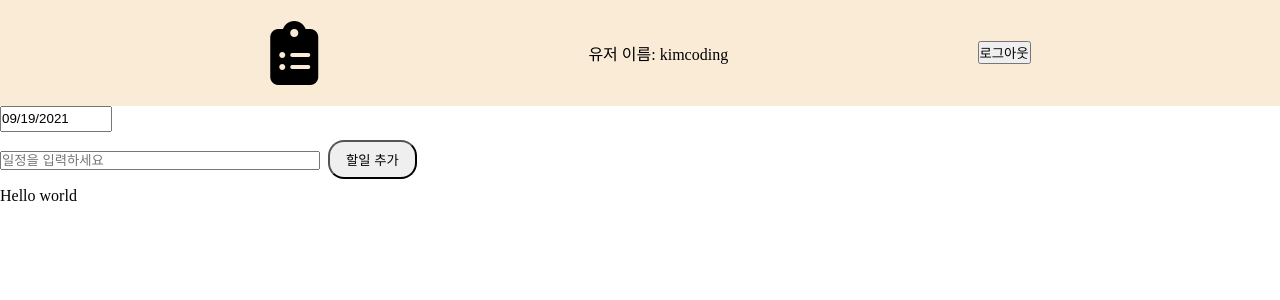
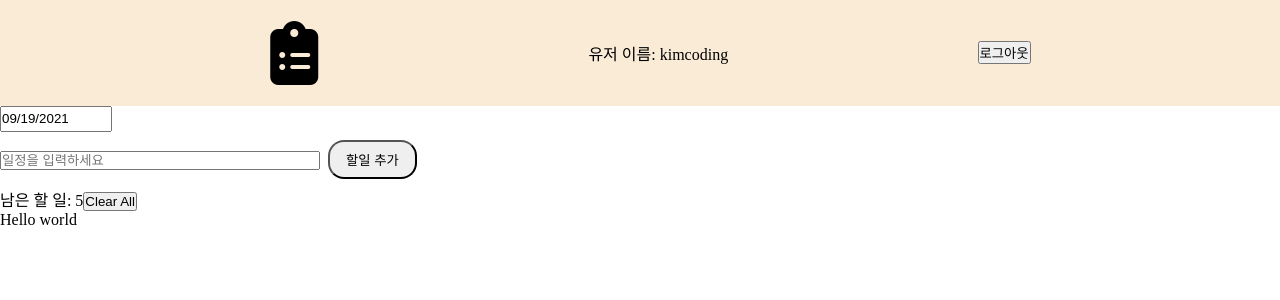
Before and after one commit to lsm6627/codegangster_toto, a React (Create React App) app: page / in a window 1280 px wide. Shown: the top 300 px of the page. Built offline with nearby package versions, Linux system fonts and the light colour scheme.

Commit message:
CountClear 컴포넌트 틀 잡기, isclear 상태 생성 (#4)

```diff
--- a/src/App.js
+++ b/src/App.js
@@ -1,4 +1,4 @@
-import React from 'react';
+import React, { useState } from 'react';
 import {BrowserRouter, Switch} from "react-router-dom";
 
 import ContentTodo from './component/ContentTodo';
@@ -11,6 +11,12 @@ import MakeTodo from './component/MakeTodo';
 import './App.css';
 
 function App() {
+  const [isClear, setIsClear] = useState(false);
+
+  const handleClear = () => {
+    setIsClear(true)
+  }
+
   return (
       <BrowserRouter>
     <div className='App'>
@@ -19,7 +25,7 @@ function App() {
         <Filterbar/>
         <MakeTodo />
         <ContentTodo/>
-        <CountClear/>
+        <CountClear isClear={isClear} handleClear={handleClear}/>
       </main>
       <Footer/>
     </div>
--- a/src/component/CountClear.js
+++ b/src/component/CountClear.js
@@ -1,9 +1,17 @@
 import React from 'react';
+import './CountClear.css';
+import dummyData from '../static/dummyData';
 
-const CountClear = () => {
-    return (
-        <div />
-    )
+const CountClear = ({ isClear, handleClear }) => {
+
+  return (
+    <div >
+      {isClear ? <span className="span--remainTodos__zero">남은 할 일: 0</span>
+        :<span className="span--remainTodos">남은 할 일: {dummyData.length}</span>}
+      <button onClick={handleClear} className="btn--clearAll">Clear All</button>
+    </div>
+
+  )
 }
 
 export default CountClear;
```
Also changed, not shown: src/component/CountClear.css (added).
